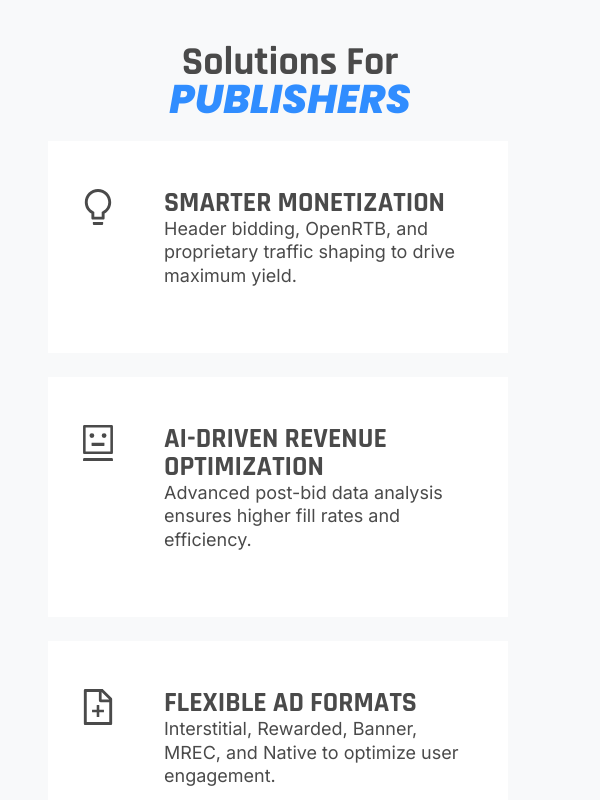
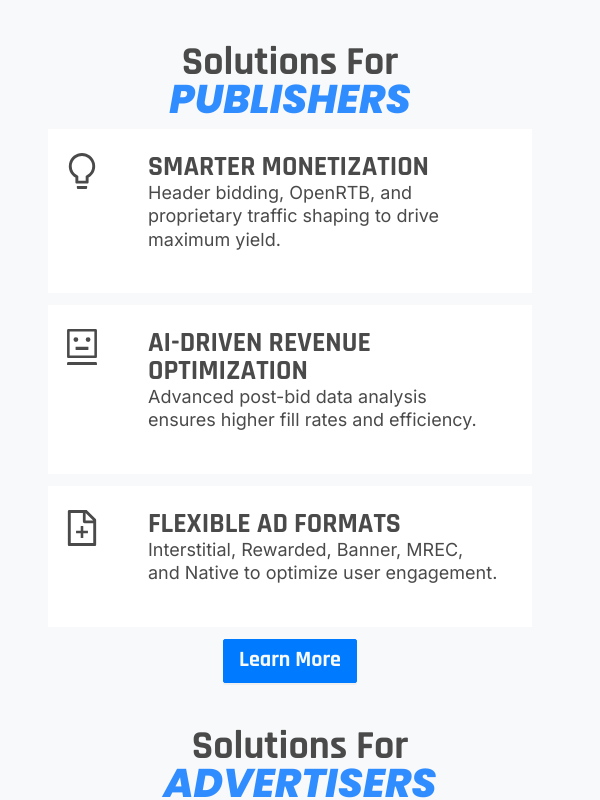
Before and after one commit to jwong65/vite-react-site, a React (Vite) app: page / in a window 600 px wide. Shown: the part 1363-2163 px from the top of the page. Built offline with nearby package versions, Linux system fonts and the light colour scheme.

Commit message:
Fixed the text-box-home in 480 breakpoint to have centered margins

```diff
--- a/src/pages/home.css
+++ b/src/pages/home.css
@@ -582,11 +582,8 @@
     }
 
     .text-box-home {
-        gap: 24px;
-        padding-top: 48px;
-        padding-right: 32px;
-        padding-bottom: 48px;
-        padding-left: 32px;
+        margin: 12px 0;
+        padding: 24px 16px;
     }
 
     .main-heading, .sub-heading {
```
